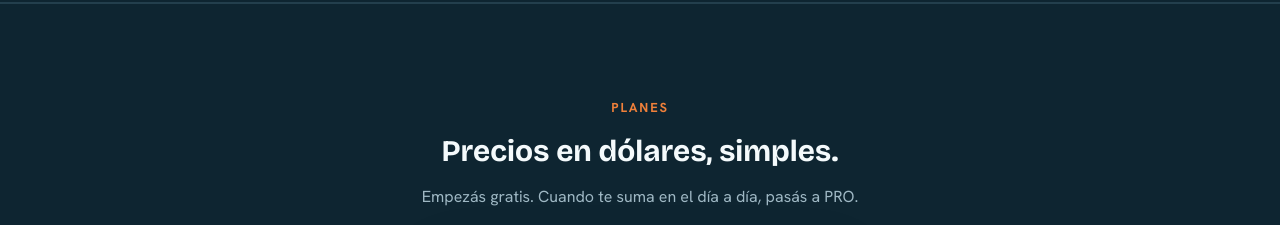
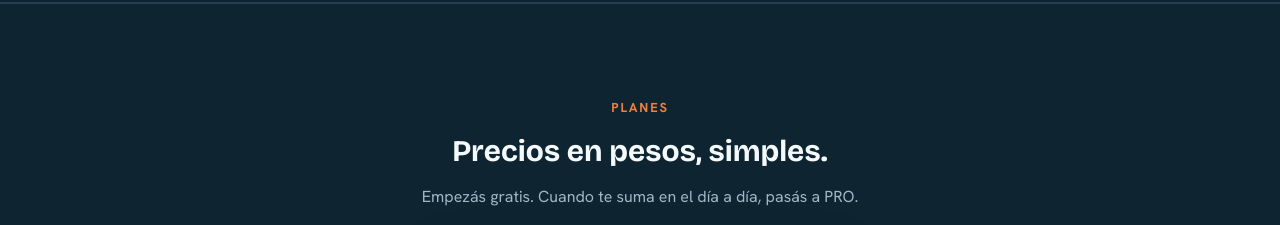
Before and after one commit to Edgardo-Lamas/criteriotermico-web, an Astro site: page /plataforma in a window 1280 px wide. Shown: the part 2440-2665 px from the top of the page. Built offline with nearby package versions, Linux system fonts and the light colour scheme; Astro itself is replaced by a stand-in of ours.

Commit message:
fix(plataforma): el título decía dólares con los precios ya en pesos
El cambio de precios movió los números a pesos pero dejó el encabezado
«Precios en dólares, simples.» arriba de $30.000 y $40.000. Al que entra a
comprar le queda la duda de en qué moneda se le va a cobrar, que es
justamente lo que este cambio venía a sacar del medio.

Co-Authored-By: Claude Opus 5 <noreply@anthropic.com>
Claude-Session: https://claude.ai/code/session_01Fq9wuia9M3NPinhF66KXc4

```diff
--- a/src/pages/plataforma.astro
+++ b/src/pages/plataforma.astro
@@ -155,7 +155,7 @@ const waTecnicos = `https://wa.me/${siteConfig.whatsapp}?text=${encodeURICompone
       <div class="container">
         <div style="max-width: 660px; margin-inline: auto; text-align: center;">
           <p class="section-header__label">Planes</p>
-          <h2>Precios en dólares, simples.</h2>
+          <h2>Precios en pesos, simples.</h2>
           <p style="font-size: 16px; color: var(--sb-text-4); margin: 16px auto 0; max-width: 480px;">
             Empezás gratis. Cuando te suma en el día a día, pasás a PRO.
           </p>
```
